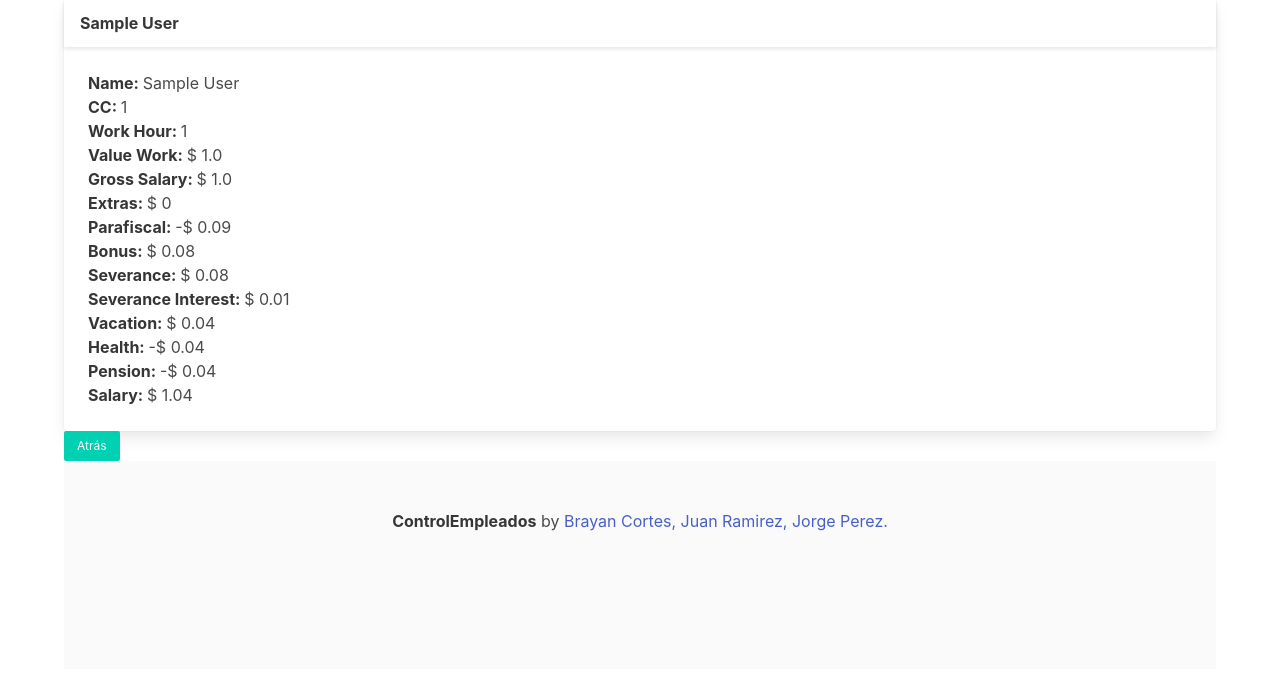
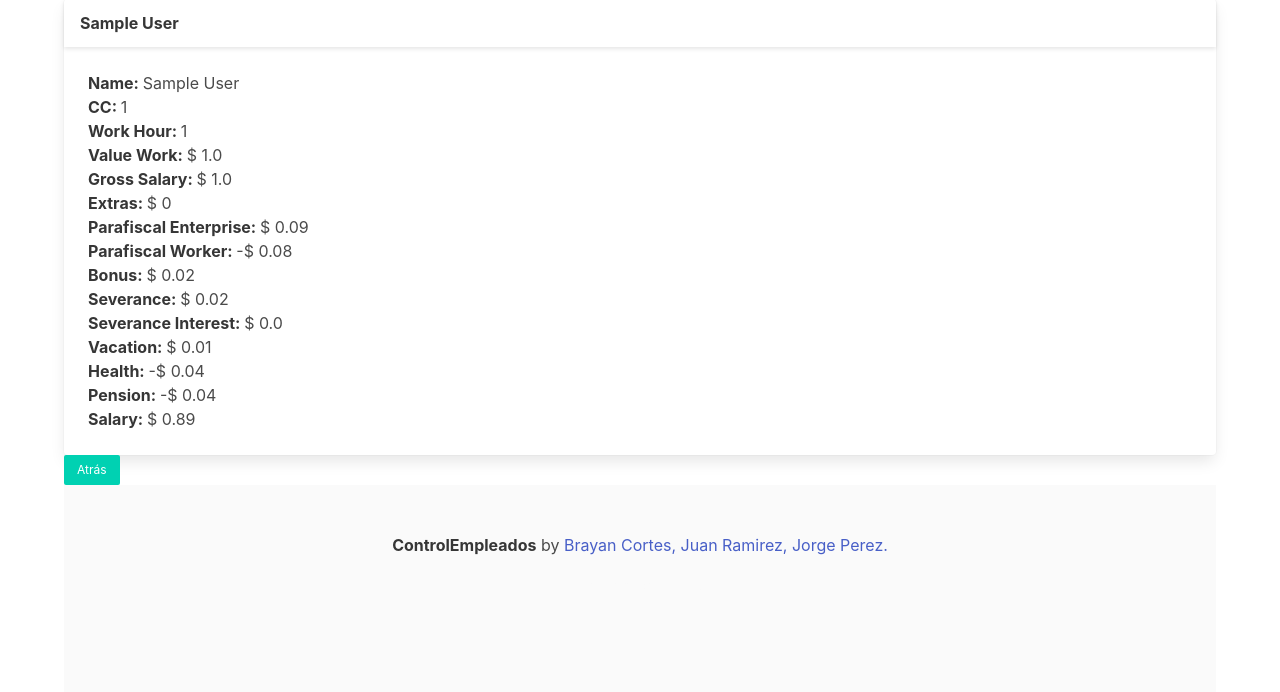
Before and after one commit to r4g309/ControlEmpleados, a Django app: page /show_info/1/ in a window 1280 px wide. Shown: the part 49-741 px from the top of the page. Run offline with Django 4.2, Linux system fonts and the light colour scheme; tables that the repository leaves empty hold one stand-in row (values such as "Sample post").

Commit message:
formulas corregidas

```diff
--- a/teacher/models.py
+++ b/teacher/models.py
@@ -1,21 +1,20 @@
 from django.core.exceptions import ValidationError
-from django.core.validators import MinLengthValidator
+from django.core.validators import (
+    MinLengthValidator,
+    MinValueValidator,
+    MaxValueValidator,
+)
 from django.db import models
 
 
-def validator_cc(value):
-    if not 10000000 <= value <= 9999999999:
-        raise ValidationError(
-            "Invalid number",
-            params={"value": value},
-        )
-
-
 class Teacher(models.Model):
-    cc = models.PositiveIntegerField(unique=True, validators=[validator_cc])
+    cc = models.PositiveIntegerField(
+        unique=True,
+        validators=[MinValueValidator(10000000), MaxValueValidator(9999999999)],
+    )
     name = models.CharField(max_length=100, validators=[MinLengthValidator(3)])
-    work_hour = models.PositiveIntegerField()
-    value_work = models.FloatField()
+    work_hour = models.PositiveIntegerField(validators=[MinValueValidator(0)])
+    value_work = models.FloatField(validators=[MinValueValidator(0.0)])
 
     def __str__(self):
         return self.name
@@ -28,8 +27,12 @@ class Teacher(models.Model):
         return 0
 
     @staticmethod
-    def calculate_parafiscals(gross_balace, parafiscal):
-        return gross_balace * parafiscal
+    def calculate_parafiscal_enterprise(gross_value, extras, parafiscal_enterprise):
+        return (gross_value + extras) * parafiscal_enterprise
+
+    @staticmethod
+    def calculate_parafiscal_worker(gross_value, extras, parafiscal_worker):
+        return (gross_value + extras) * parafiscal_worker
 
     @staticmethod
     def calculate_bonus(gross_balance, bonus):
@@ -40,8 +43,8 @@ class Teacher(models.Model):
         return gross_balance * severance
 
     @staticmethod
-    def calculate_severance_interest(gross_balance, severance_interest):
-        return gross_balance * severance_interest
+    def calculate_severance_interest(severance, severance_interest):
+        return severance * severance_interest
 
     @staticmethod
     def calculate_vacation(gross_balance, vacation):
--- a/teacher/templates/teacher/create_teacher.html
+++ b/teacher/templates/teacher/create_teacher.html
@@ -2,6 +2,7 @@
 {% block content %}
 <form method="POST">
     {% csrf_token %}
+    {{form.errors}}
     <div class="field">
         <label class="label">CC</label>
         <div class="control">{{ form.cc }}</div>
--- a/teacher/templates/teacher/show_info.html
+++ b/teacher/templates/teacher/show_info.html
@@ -17,7 +17,8 @@
             <strong>Value Work: </strong>$ {{ user.value_work }}<br />
             <strong>Gross Salary: </strong>$ {{ gross }}<br />
             <strong>Extras: </strong>$ {{ extras }}<br />
-            <strong>Parafiscal: </strong>-$ {{ parafiscal }}<br />
+            <strong>Parafiscal Enterprise: </strong>$ {{ parafiscal_enterprise }}<br />
+            <strong>Parafiscal Worker: </strong>-$ {{ parafiscal_worker}}<br />
             <strong>Bonus: </strong>$ {{ bonus }}<br />
             <strong>Severance: </strong>$ {{ severance }}<br />
             <strong>Severance Interest: </strong>$ {{ severance_interest }}<br />
--- a/teacher/views.py
+++ b/teacher/views.py
@@ -6,11 +6,15 @@ from .forms import TeacherCreateForm
 
 extra_hour = 40
 value_extra_hour = 1.5
-parafiscal = 0.09
-bonus = 0.0833
-severance = 0.0833
+parafiscal_enterprise = 0.09
+parafiscal_worker = 0.08
+#0.0833 mensual 0.01917040255
+bonus = 0.01917040255
+severance = 0.01917040255
 severance_interest = 0.01
-vacation = 0.0417
+#0.0417 mensual 0.00959670812
+vacation = 0.00959670812
+
 health = 0.04
 pension = 0.04
 
@@ -38,8 +42,9 @@ class CreateTeacherView(View):
         return render(request, "teacher/create_teacher.html", context)
 
     def post(self, request, *args, **kwargs):
+        form = TeacherCreateForm(request.POST)
         if request.method == "POST":
-            form = TeacherCreateForm(request.POST)
+            print(form.is_valid(),form.errors)
             if form.is_valid():
                 cc = form.cleaned_data.get("cc")
                 name = form.cleaned_data.get("name")
@@ -51,7 +56,7 @@ class CreateTeacherView(View):
                 )
                 t.save()
                 return redirect("teacher:home")
-        context = {}
+        context = {"form":form}
         return render(request, "teacher/create_teacher.html", context)
 
 
@@ -69,13 +74,16 @@ class ShowInfo(View):
             ),
             2,
         )
-        value_parafiscal = round(
-            Teacher.calculate_parafiscals(gross_value, parafiscal), 2
+        value_parafiscal_enterprise= round(
+            Teacher.calculate_parafiscal_enterprise(gross_value,value_extras,parafiscal_enterprise), 2
+        )
+        value_parafiscal_worker= round(
+            Teacher.calculate_parafiscal_worker(gross_value,value_extras,parafiscal_worker), 2
         )
         value_bonus = round(Teacher.calculate_bonus(gross_value, bonus), 2)
         value_severance = round(Teacher.calculate_severance(gross_value, severance), 2)
         value_severance_interest = round(
-            Teacher.calculate_severance_interest(gross_value, severance_interest), 2
+            Teacher.calculate_severance_interest(value_severance, severance_interest), 2
         )
         value_vacation = round(Teacher.calculate_vacation(gross_value, vacation), 2)
         value_health = round(Teacher.calculate_health(gross_value, health), 2)
@@ -84,7 +92,7 @@ class ShowInfo(View):
         total_salary = round(
             gross_value
             + value_extras
-            - value_parafiscal
+            - value_parafiscal_worker
             + value_bonus
             + value_severance
             + value_severance_interest
@@ -98,7 +106,8 @@ class ShowInfo(View):
             "user": get_object_or_404(Teacher, id=id_user),
             "gross": gross_value,
             "extras": value_extras,
-            "parafiscal": value_parafiscal,
+            "parafiscal_enterprise": value_parafiscal_enterprise,
+            "parafiscal_worker": value_parafiscal_worker,
             "bonus": value_bonus,
             "severance": value_severance,
             "severance_interest": value_severance_interest,
```
Also changed, not shown: teacher/migrations/0001_initial.py.
